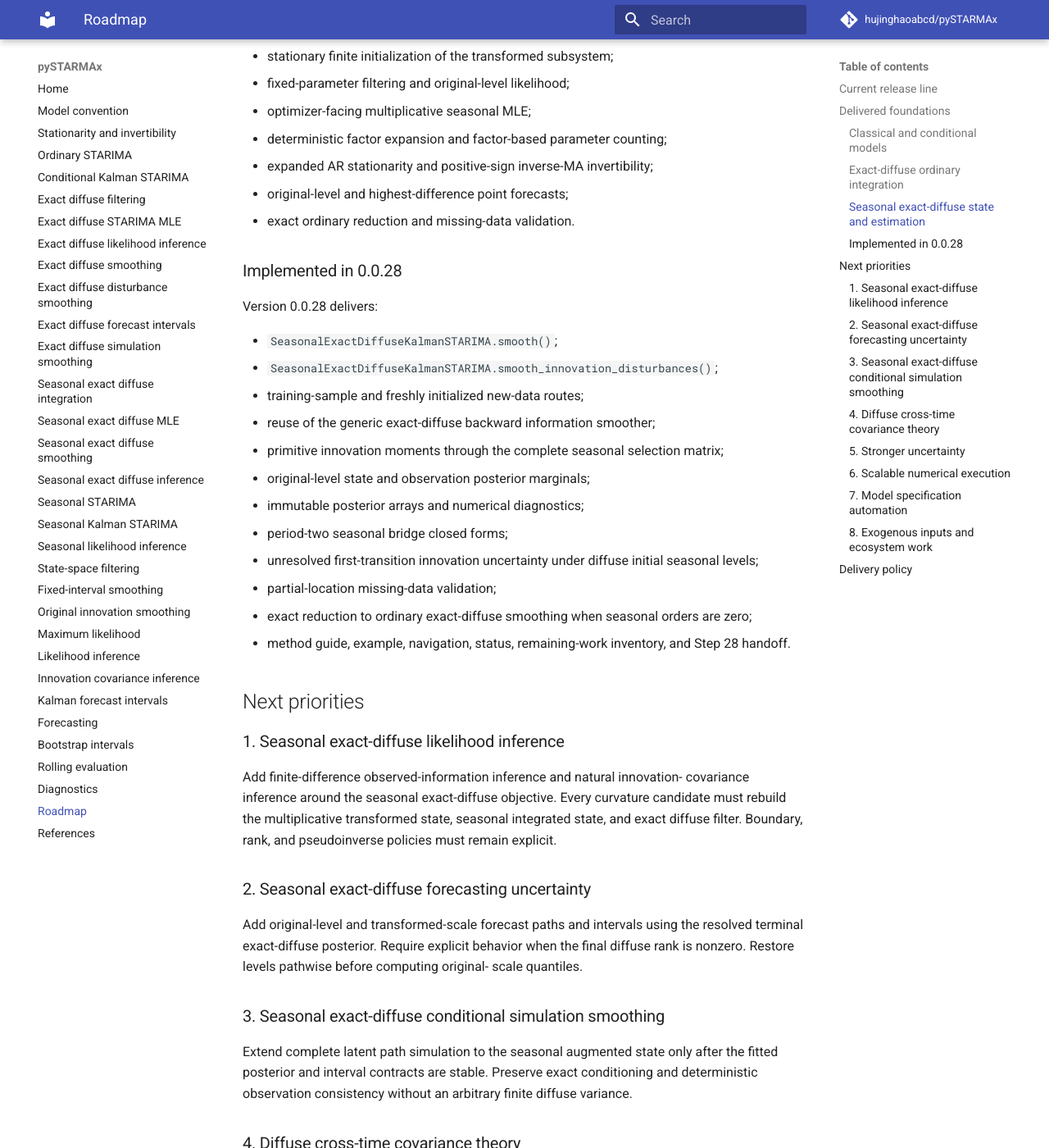
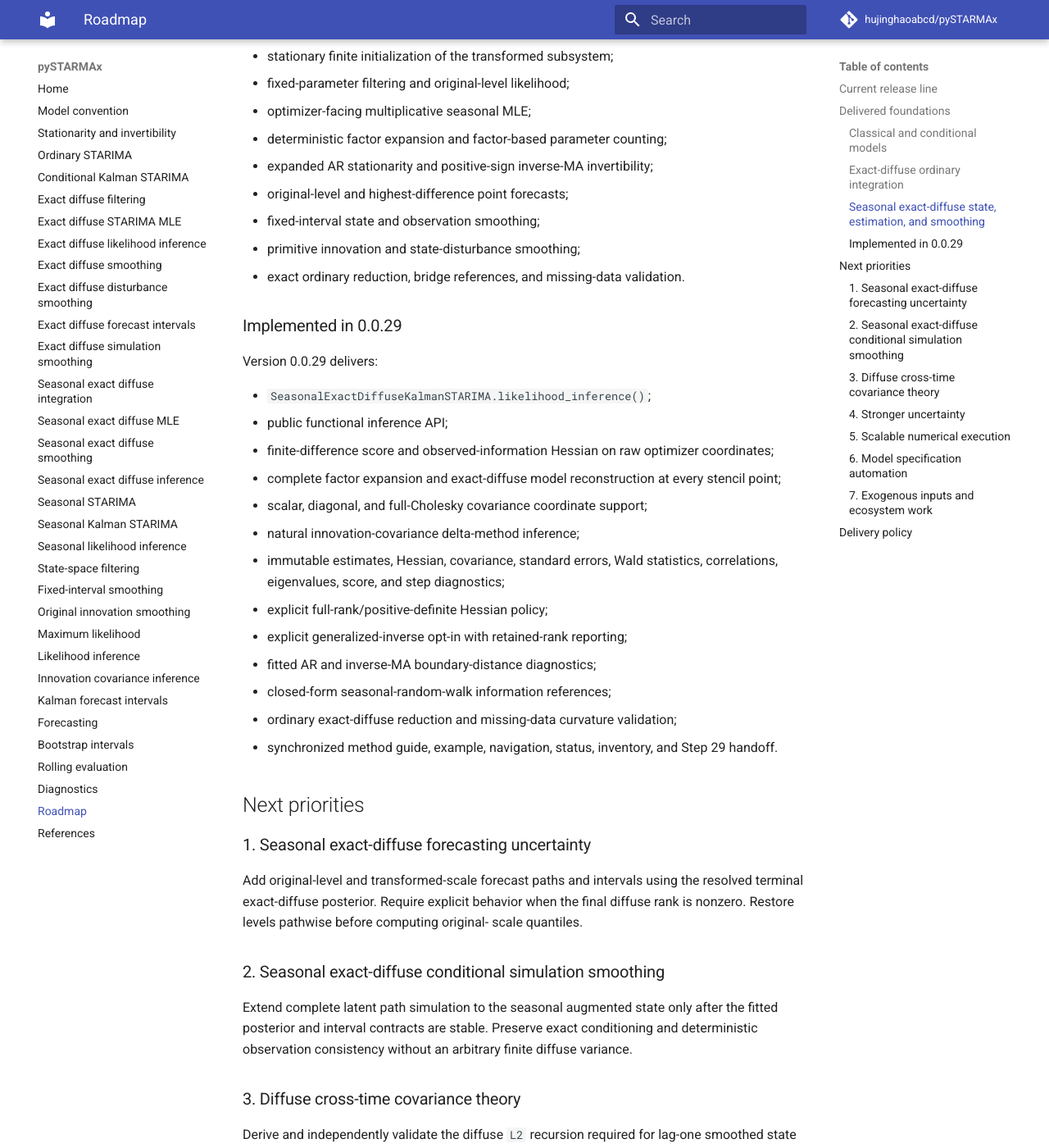
Before and after one commit to hujinghaoabcd/pySTARMAx, an MkDocs documentation site: the page built from docs/roadmap.md, in a window 1280 px wide and 1400 px high, scrolled down 1266 px. Shown: the whole window at 82% size. Built offline with MkDocs 1.6.1 and Material for MkDocs 9.7.7, drawn with Linux system fonts in a browser that asks for light colours; comment, search, counter and statistics services are not loaded; some of the changed text lies outside the part shown.

Commit message:
Advance roadmap through seasonal exact diffuse inference

```diff
--- a/docs/roadmap.md
+++ b/docs/roadmap.md
@@ -2,8 +2,8 @@
 
 ## Current release line
 
-Version 0.0.28 adds seasonal exact-diffuse fixed-interval state smoothing and
-primitive innovation/state-disturbance smoothing on original observations.
+Version 0.0.29 adds seasonal exact-diffuse observed-information inference and
+natural innovation-covariance delta-method inference on original observations.
 
 The project follows a common progression:
 
@@ -33,9 +33,9 @@ The project follows a common progression:
 - original-level and transformed-scale forecast intervals;
 - dense conditional simulation smoothing.
 
-### Seasonal exact-diffuse state and estimation
+### Seasonal exact-diffuse state, estimation, and smoothing
 
-Versions 0.0.26 and 0.0.27 delivered:
+Versions 0.0.26 through 0.0.28 delivered:
 
 - complete `(1-B)^d(1-B^s)^D` differencing polynomial;
 - auditable original-level lag companion;
@@ -46,71 +46,68 @@ Versions 0.0.26 and 0.0.27 delivered:
 - deterministic factor expansion and factor-based parameter counting;
 - expanded AR stationarity and positive-sign inverse-MA invertibility;
 - original-level and highest-difference point forecasts;
-- exact ordinary reduction and missing-data validation.
+- fixed-interval state and observation smoothing;
+- primitive innovation and state-disturbance smoothing;
+- exact ordinary reduction, bridge references, and missing-data validation.
 
-### Implemented in 0.0.28
+### Implemented in 0.0.29
 
-Version 0.0.28 delivers:
+Version 0.0.29 delivers:
 
-- `SeasonalExactDiffuseKalmanSTARIMA.smooth()`;
-- `SeasonalExactDiffuseKalmanSTARIMA.smooth_innovation_disturbances()`;
-- training-sample and freshly initialized new-data routes;
-- reuse of the generic exact-diffuse backward information smoother;
-- primitive innovation moments through the complete seasonal selection matrix;
-- original-level state and observation posterior marginals;
-- immutable posterior arrays and numerical diagnostics;
-- period-two seasonal bridge closed forms;
-- unresolved first-transition innovation uncertainty under diffuse initial
-  seasonal levels;
-- partial-location missing-data validation;
-- exact reduction to ordinary exact-diffuse smoothing when seasonal orders are
-  zero;
-- method guide, example, navigation, status, remaining-work inventory, and Step
-  28 handoff.
+- `SeasonalExactDiffuseKalmanSTARIMA.likelihood_inference()`;
+- public functional inference API;
+- finite-difference score and observed-information Hessian on raw optimizer
+  coordinates;
+- complete factor expansion and exact-diffuse model reconstruction at every
+  stencil point;
+- scalar, diagonal, and full-Cholesky covariance coordinate support;
+- natural innovation-covariance delta-method inference;
+- immutable estimates, Hessian, covariance, standard errors, Wald statistics,
+  correlations, eigenvalues, score, and step diagnostics;
+- explicit full-rank/positive-definite Hessian policy;
+- explicit generalized-inverse opt-in with retained-rank reporting;
+- fitted AR and inverse-MA boundary-distance diagnostics;
+- closed-form seasonal-random-walk information references;
+- ordinary exact-diffuse reduction and missing-data curvature validation;
+- synchronized method guide, example, navigation, status, inventory, and Step
+  29 handoff.
 
 ## Next priorities
 
-### 1. Seasonal exact-diffuse likelihood inference
-
-Add finite-difference observed-information inference and natural innovation-
-covariance inference around the seasonal exact-diffuse objective. Every
-curvature candidate must rebuild the multiplicative transformed state, seasonal
-integrated state, and exact diffuse filter. Boundary, rank, and pseudoinverse
-policies must remain explicit.
-
-### 2. Seasonal exact-diffuse forecasting uncertainty
+### 1. Seasonal exact-diffuse forecasting uncertainty
 
 Add original-level and transformed-scale forecast paths and intervals using the
 resolved terminal exact-diffuse posterior. Require explicit behavior when the
 final diffuse rank is nonzero. Restore levels pathwise before computing original-
 scale quantiles.
 
-### 3. Seasonal exact-diffuse conditional simulation smoothing
+### 2. Seasonal exact-diffuse conditional simulation smoothing
 
 Extend complete latent path simulation to the seasonal augmented state only
 after the fitted posterior and interval contracts are stable. Preserve exact
 conditioning and deterministic observation consistency without an arbitrary
 finite diffuse variance.
 
-### 4. Diffuse cross-time covariance theory
+### 3. Diffuse cross-time covariance theory
 
 Derive and independently validate the diffuse `L2` recursion required for
 lag-one smoothed state covariance and cross-time disturbance covariance. Do not
 replace exact diffuse initialization with a finite large-variance approximation.
 
-### 5. Stronger uncertainty
+### 4. Stronger uncertainty
 
 Add robust/sandwich covariance, profile likelihood, boundary-aware inference,
 and parameter-uncertainty propagation into forecasts and selected posterior
-summaries.
+summaries. Analytic derivatives may be added only with independent checks
+against the finite-difference objectives.
 
-### 6. Scalable numerical execution
+### 5. Scalable numerical execution
 
 Introduce sparse state matrices, memory-aware filtering/smoothing, and
 reproducible chunked or parallel execution. Dense implementations remain the
 reference path for numerical equivalence.
 
-### 7. Model specification automation
+### 6. Model specification automation
 
 Split into independently reviewable stages:
 
@@ -119,7 +116,7 @@ Split into independently reviewable stages:
 - automatic spatial-weight and spatial-lag selection;
 - comparable model-selection reporting without mixing likelihood scopes.
 
-### 8. Exogenous inputs and ecosystem work
+### 7. Exogenous inputs and ecosystem work
 
 - exogenous regressors and intervention variables;
 - GIS-oriented data and spatial-weight adapters;
```
